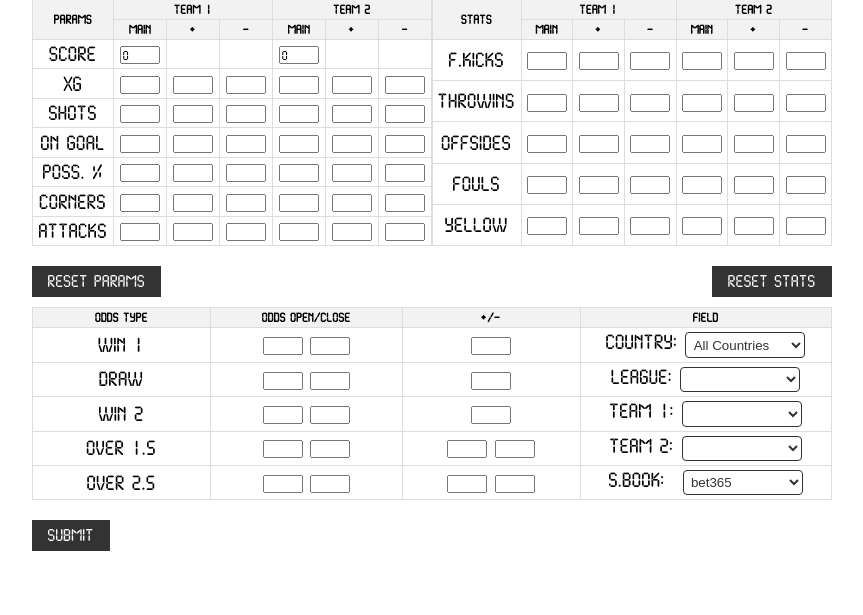
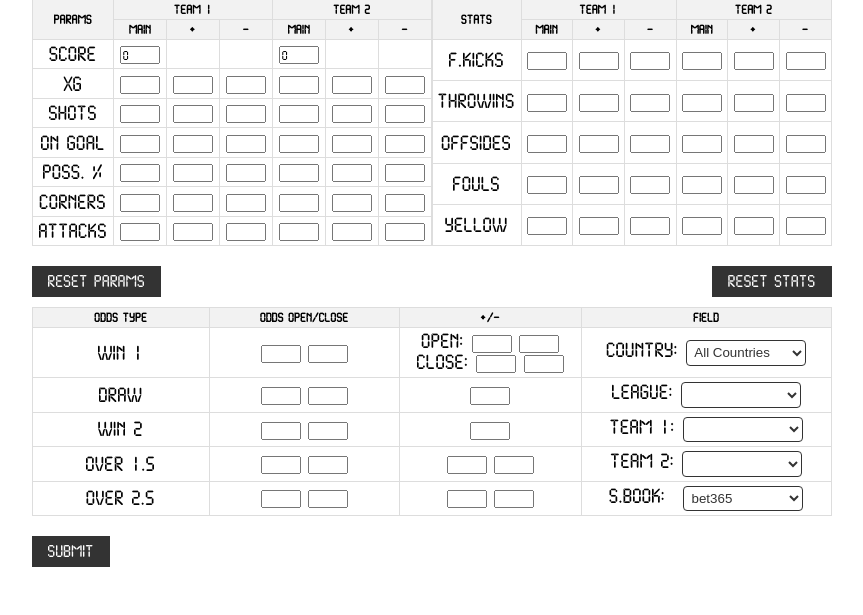
Before and after one commit to DenisLet/statixbet, a Flask app: page /soccer_live in a window 1280 px wide. Shown: the part 185-800 px from the top of the page, without its empty margins (208-1071 px from the left). Run offline with Flask 3, Linux system fonts and the light colour scheme; the visitor is signed in with stand-in values (Sample User, id 1); lists and menus that the app fills with data are empty; some libraries are stand-ins or nearby versions; some web fonts are replaced.

Commit message:
vs. begining live queries v.2(correct score/win_open/win_close)

```diff
--- a/app/forms.py
+++ b/app/forms.py
@@ -139,8 +139,11 @@ class SoccerLiveAdditionalInput(FlaskForm):
 
 class SoccerMainOddsInput(FlaskForm):
     win_t1 = FloatField('Win 1', validators=[Optional()])
+    win_t1_plus = FloatField('+/-', validators=[Optional()])
+    win_t1_minus = FloatField('+/-', validators=[Optional()])
     win_t1_open = FloatField('Win 1', validators=[Optional()])
-    win_t1_approx = FloatField('+/-', validators=[Optional()])
+    win_t1_open_plus = FloatField('Win 1', validators=[Optional()])
+    win_t1_open_minus = FloatField('Win 1', validators=[Optional()])
     draw = FloatField('Draw', validators=[Optional()])
     draw_open = FloatField('Draw', validators=[Optional()])
     draw_approx = FloatField('+/-', validators=[Optional()])
--- a/app/routes.py
+++ b/app/routes.py
@@ -460,6 +460,7 @@ def soccer_live():
             'unibet': UnibetOdds
         }
         selected_model = sportbook_models.get(sportbook.lower())
+        print(sportbook)
 
         query = db.session.query(
             (SoccerTimeline.score_t1_h2 + SoccerTimeline.score_t2_h2).label('total_score_h2'),
@@ -469,16 +470,30 @@ def soccer_live():
             SoccerTimeline.score_t2_h1 == score_t2_form
         )
 
+        # Фильтрация по коэффициентам закрытия и открытия, если данные введены
         win_close = odds_form.win_t1.data
-        win_minus = odds_form.win_t1_approx.data
-        win_plus = odds_form.win_t1_approx.data
+        win_close_plus = odds_form.win_t1_plus.data
+        win_close_minus = odds_form.win_t1_minus.data
+        win_open = odds_form.win_t1_open.data
+        win_open_minus = odds_form.win_t1_open_minus.data
+        win_open_plus = odds_form.win_t1_open_plus.data
+        print(win_close, win_close_plus, win_close_minus, win_open, win_open_plus, win_open_minus)
 
-        # Фильтрация по коэффициентам, если данные введены
-        if win_close is not None and win_minus is not None and win_plus is not None:
+        if win_close is not None and win_close_minus is not None and win_close_plus is not None:
             query = query.join(
-                Bet365Odds, SoccerTimeline.match_id == Bet365Odds.match_id
+                selected_model, SoccerTimeline.match_id == selected_model.match_id
             ).filter(
-                Bet365Odds.win_home_close.between(win_close - win_minus, win_close + win_plus)
+                selected_model.win_home_close.between(win_close - win_close_minus, win_close + win_close_plus)
+            )
+        else:
+            # Обеспечьте выполнение join для win_open, если win_close не используется
+            query = query.join(
+                selected_model, SoccerTimeline.match_id == selected_model.match_id
+            )
+
+        if win_open is not None and win_open_minus is not None and win_open_plus is not None:
+            query = query.filter(
+                selected_model.win_home_open.between(win_open - win_open_minus, win_open + win_open_plus)
             )
 
         # Группировка и сортировка
@@ -501,15 +516,20 @@ def soccer_live():
             SoccerTimeline.score_t1_h2.label('team1_score_h2'),
             func.count().label('count')
         ).join(
-            Bet365Odds, SoccerTimeline.match_id == Bet365Odds.match_id
+            selected_model, SoccerTimeline.match_id == selected_model.match_id
         ).filter(
             SoccerTimeline.score_t1_h1 == score_t1_form,
             SoccerTimeline.score_t2_h1 == score_t2_form
         )
 
-        if win_close is not None and win_minus is not None and win_plus is not None:
+        if win_close is not None and win_close_minus is not None and win_close_plus is not None:
             team1_entries = team1_entries.filter(
-                Bet365Odds.win_home_close.between(win_close - win_minus, win_close + win_plus)
+                selected_model.win_home_close.between(win_close - win_close_minus, win_close + win_close_plus)
+            )
+
+        if win_open is not None and win_open_minus is not None and win_open_plus is not None:
+            team1_entries = team1_entries.filter(
+                selected_model.win_home_open.between(win_open - win_open_minus, win_open + win_open_plus)
             )
 
         team1_entries = team1_entries.group_by(
@@ -530,15 +550,20 @@ def soccer_live():
             SoccerTimeline.score_t2_h2.label('team2_score_h2'),
             func.count().label('count')
         ).join(
-            Bet365Odds, SoccerTimeline.match_id == Bet365Odds.match_id
+            selected_model, SoccerTimeline.match_id == selected_model.match_id
         ).filter(
             SoccerTimeline.score_t1_h1 == score_t1_form,
             SoccerTimeline.score_t2_h1 == score_t2_form
         )
 
-        if win_close is not None and win_minus is not None and win_plus is not None:
+        if win_close is not None and win_close_minus is not None and win_close_plus is not None:
             team2_entries = team2_entries.filter(
-                Bet365Odds.win_home_close.between(win_close - win_minus, win_close + win_plus)
+                selected_model.win_home_close.between(win_close - win_close_minus, win_close + win_close_plus)
+            )
+
+        if win_open is not None and win_open_minus is not None and win_open_plus is not None:
+            team2_entries = team2_entries.filter(
+                selected_model.win_home_open.between(win_open - win_open_minus, win_open + win_open_plus)
             )
 
         team2_entries = team2_entries.group_by(
@@ -562,9 +587,10 @@ def soccer_live():
             team2_goal_over0 = [entry[2] / 100 for entry in team2_percentages if entry[0] == 0]
 
             print(team1_goal_over0, team2_goal_over0)
-
-            overall_probability_over0 = round(1 - team1_goal_over0[0] * team2_goal_over0[0], 4)
-
+            try:
+                overall_probability_over0 = round(1 - team1_goal_over0[0] * team2_goal_over0[0], 4)
+            except:
+                overall_probability_over0 = 0.00001
         else:
             overall_probability_over0 = 0.00001
 
--- a/app/templates/soccer/soccer_live.html
+++ b/app/templates/soccer/soccer_live.html
@@ -269,8 +269,12 @@
                 <input type="number" name="win_t1_open" value="{{ odds_form.win_t1_open.data }}" step="0.01"/>
                 <input type="number" name="win_t1" value="{{ odds_form.win_t1.data }}" step="0.01"/>
             </td>
-            <td>
-                <input type="number" name="win_t1_approx" value="{{ odds_form.win_t1_approx.data }}" step="0.01"/>
+            <td>Open:
+                <input type="number" name="win_t1_open_plus" value="{{ odds_form.win_t1_open_plus.data }}" step="0.01"/>
+                <input type="number" name="win_t1_open_minus" value="{{ odds_form.win_t1_open_minus.data }}" step="0.01"/>
+                Close:
+                <input type="number" name="win_t1_plus" value="{{ odds_form.win_t1_plus.data }}" step="0.01"/>
+                <input type="number" name="win_t1_minus" value="{{ odds_form.win_t1_minus.data }}" step="0.01"/>
             </td>
             <td>
                 Country:
```
